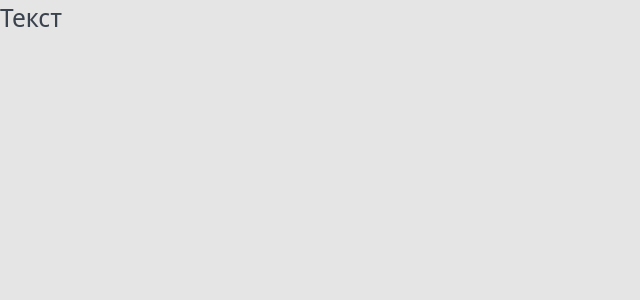
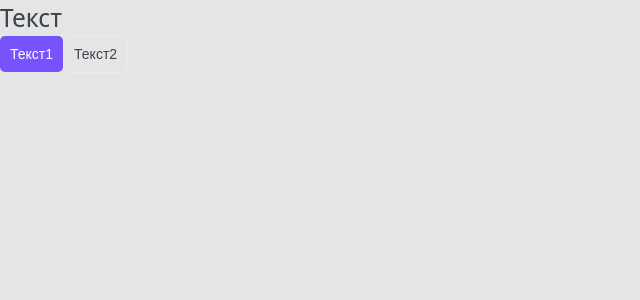
Before and after one commit to LevDomasnih/top-app-nextjs, a Next.js app: page / in a window 1280 px wide. Shown: the top 300 px of the page, without its empty margins (0-640 px from the left). Built offline with nearby package versions, Linux system fonts and the light colour scheme.

Commit message:
Компонента кнопки

```diff
--- /dev/null
+++ b/components/Button/Button.module.css
@@ -0,0 +1,35 @@
+.button {
+	display: inline-block;
+
+	box-sizing: border-box;
+	padding: 10px;
+
+	cursor: pointer;
+	transition: 0.2s;
+	text-align: center;
+
+	border: none;
+	border-radius: 5px;
+
+	font-size: 14px;
+}
+
+.primary {
+	color: var(--white);
+	background-color: var(--primary);
+}
+
+.primary:hover {
+	background-color: var(--primary-hover);
+}
+
+.ghost {
+	color: var(--black);
+	border: 1px solid var(--grey-light);
+	background: none;
+}
+
+.ghost:hover {
+	color: var(--white);
+	background-color: var(--primary);
+}
--- /dev/null
+++ b/components/Button/Button.props.ts
@@ -0,0 +1,6 @@
+import {ReactNode} from "react";
+
+export interface ButtonProps {
+    children: ReactNode
+    appearance: 'primary' | 'ghost'
+}
--- /dev/null
+++ b/components/Button/Button.tsx
@@ -0,0 +1,17 @@
+import {FC} from "react";
+import styles from './Button.module.css'
+import {ButtonProps} from "./Button.props";
+import cn from 'classnames'
+
+export const Button: FC<ButtonProps> = ({children, appearance})=> {
+    return (
+        <button
+            className={cn(styles.button, {
+                [styles.primary]: appearance == 'primary',
+                [styles.ghost]: appearance == 'ghost',
+            })}
+        >
+            {children}
+        </button>
+    )
+}
--- a/components/index.ts
+++ b/components/index.ts
@@ -1 +1,2 @@
 export * from './Htag/Htag'
+export * from './Button/Button'
--- a/package.json
+++ b/package.json
@@ -9,11 +9,13 @@
     "stylelint": "stylelint \"**/*.css\" --fix"
   },
   "dependencies": {
+    "classnames": "^2.3.1",
     "next": "11.1.2",
     "react": "17.0.2",
     "react-dom": "17.0.2"
   },
   "devDependencies": {
+    "@types/classnames": "^2.3.1",
     "@types/node": "^16.9.4",
     "@types/react": "^17.0.22",
     "@typescript-eslint/eslint-plugin": "^4.31.2",
--- a/pages/index.tsx
+++ b/pages/index.tsx
@@ -1,9 +1,11 @@
-import {Htag} from "../components";
+import {Button, Htag} from "../components";
 
 export default function Home(): JSX.Element {
   return (
-      <div>
+      <>
           <Htag tag='h1'>Текст</Htag>
-      </div>
+          <Button appearance='primary'>Текст1</Button>
+          <Button appearance='ghost'>Текст2</Button>
+      </>
   )
 }
--- a/styles/globals.css
+++ b/styles/globals.css
@@ -2,6 +2,7 @@
 body {
 	margin: 0;
 	padding: 0;
+
 	color: var(--black);
 	background: #E5E5E5;
 
@@ -20,8 +21,10 @@
 
 :root {
 	--black: #3B434E;
+	--grey-light: #EBEBEB;
 	--white: #FFF;
 	--primary: #7653FC;
+	--primary-hover: #6344DF;
 	--red: #FC836D;
 	--green-light: #C8F8E4;
 	--green: #1DC47E;
```
Also changed, not shown: 1 other file (tests, documents, lock files or other folders).
